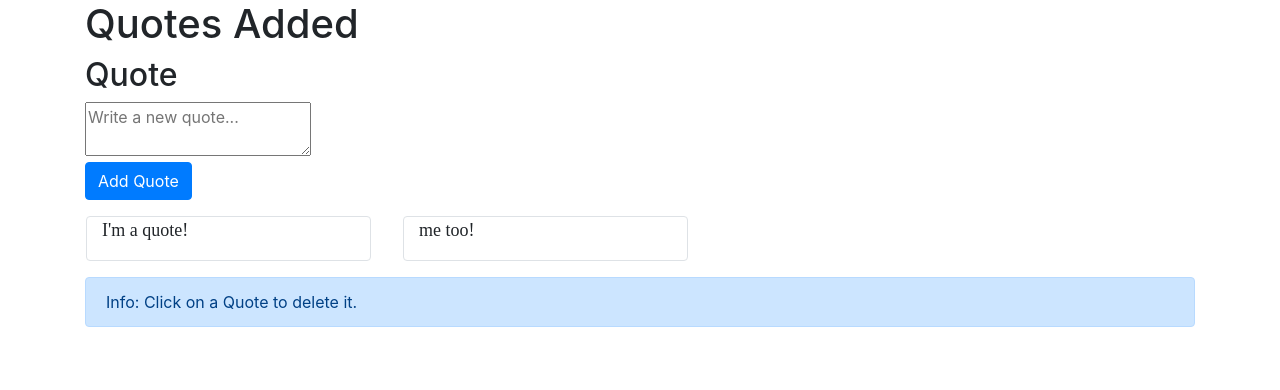
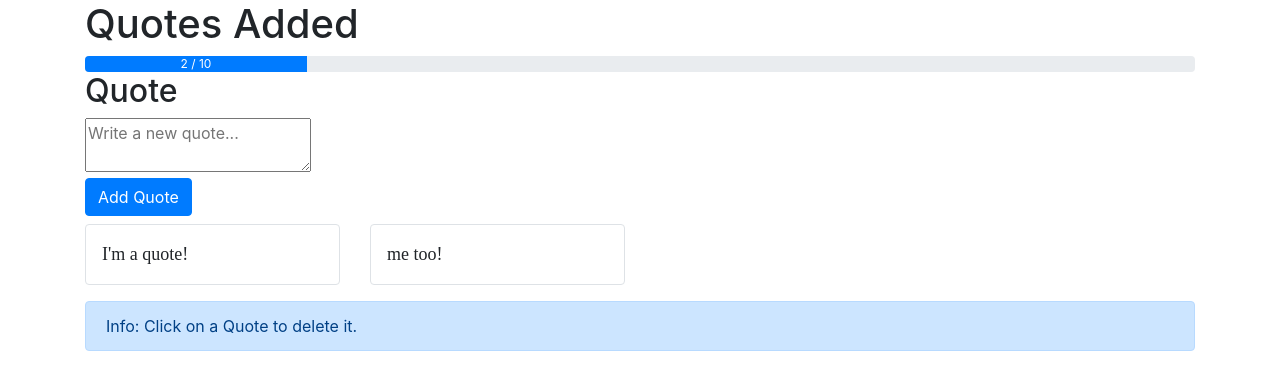
Before and after one commit to sbourdon13/udemy-vue-wonderfulQuotes, a Vue app: page / in a window 1280 px wide. Shown: the top 390 px of the page. Built offline with nearby package versions, Linux system fonts and the light colour scheme; a web font is replaced by a local one.

Commit message:
enhance quotes data structure & add progressbar

```diff
--- a/src/App.vue
+++ b/src/App.vue
@@ -1,17 +1,27 @@
 <template>
   <div class="container">
     <app-header></app-header>
+    <div class="progress">
+      <div
+        class="progress-bar"
+        role="progressbar"
+        :style="progressBarStyle"
+        :aria-valuenow="progressBarWidth"
+        aria-valuemin="0"
+        aria-valuemax="100"
+      >{{ quotes.length }} / 10</div>
+    </div>
     <new-quote @quoteAdded="quoteAdded"></new-quote>
     <div class="row">
       <quote-card
         v-for="(quote, index) in quotes"
-        :key="quote"
-        :quote="quote.text"
-        class="col-md-4 col-lg-3 m-3"
+        :key="index"
+        :quote="quote"
+        class="col-md-4 col-xl-3 py-2"
         @click.native="deleteCard(index)"
       ></quote-card>
     </div>
-    <app-footer></app-footer>
+    <app-footer class="mt-2"></app-footer>
   </div>
 </template>
 
@@ -24,18 +34,23 @@ export default {
   name: "App",
   data() {
     return {
-      quotes: [{ id: 0, text: "I'm a quote!" }, { id: 1, text: "me too!" }],
-      newquote: ""
+      quotes: ["I'm a quote!", "me too!"]
+
+      // newquote: ""
     };
+  },
+  computed: {
+    progressBarWidth() {
+      return this.quotes.length * 10;
+    },
+    progressBarStyle() {
+      return { width: `${this.progressBarWidth}%` };
+    }
   },
   methods: {
     quoteAdded(newQuote) {
-      this.newquote = newQuote;
-      const id = this.quotes.length;
-      this.quotes.push({
-        id: id,
-        text: newQuote
-      });
+      // this.newquote = newQuote;
+      this.quotes.push(newQuote);
     },
     deleteCard(index) {
       this.quotes.splice(index, 1);
--- a/src/components/QuoteCard.vue
+++ b/src/components/QuoteCard.vue
@@ -1,6 +1,8 @@
 <template>
-  <div class="card border rounded">
-    <p class="quote">{{ quote }}</p>
+  <div>
+    <div class="card border rounded p-3">
+      <div class="quote">{{ quote }}</div>
+    </div>
   </div>
 </template>
 
```
